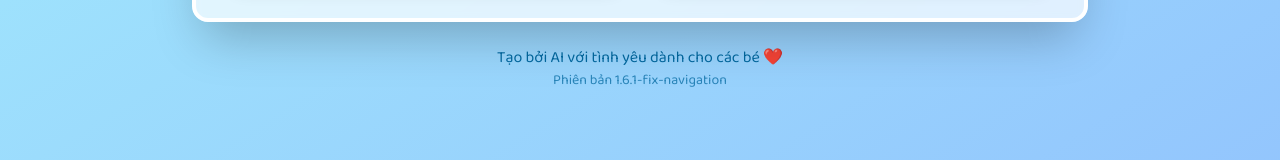
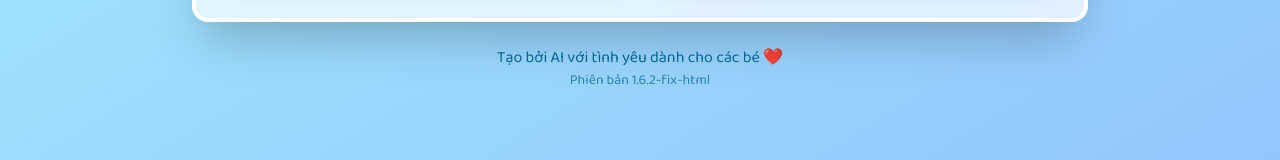
Before and after one commit to lelongbao2790/be-vui-hoc, a React (Vite) app: page / in a window 1280 px wide. Shown: the part 620-780 px from the top of the page. Built offline with nearby package versions, Linux system fonts and the light colour scheme.

Commit message:
Fixed page does not load

```diff
--- a/App.tsx
+++ b/App.tsx
@@ -13,7 +13,7 @@ import { logger } from './utils/logger';
 
 type GameState = 'selecting_subject' | 'selecting_level' | 'selecting_difficulty' | 'playing';
 type AgeGroup = 'preschool' | 'grade1';
-const APP_VERSION = '1.6.1-fix-navigation';
+const APP_VERSION = '1.6.2-fix-html';
 
 const App: React.FC = () => {
   const [selectedAgeGroup, setSelectedAgeGroup] = useState<AgeGroup | null>(null);
--- a/index.html
+++ b/index.html
@@ -53,6 +53,6 @@
 </head>
   <body class="bg-sky-100 select-none touch-manipulation">
     <div id="root"></div>
-    <script type="module" src="/index.tsx"></script>
+    <script type="module" src="./index.tsx"></script>
   </body>
 </html>
```
